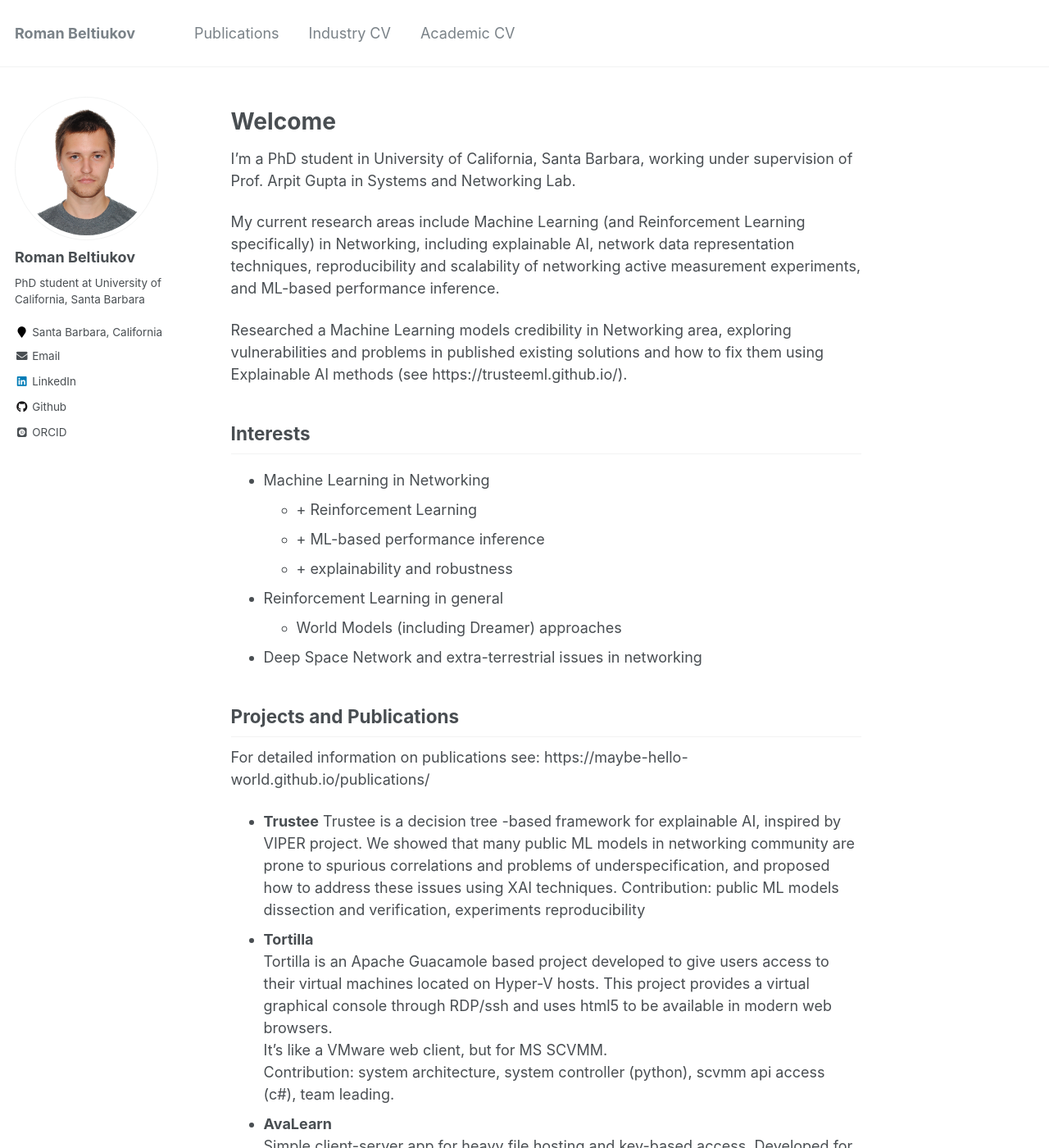
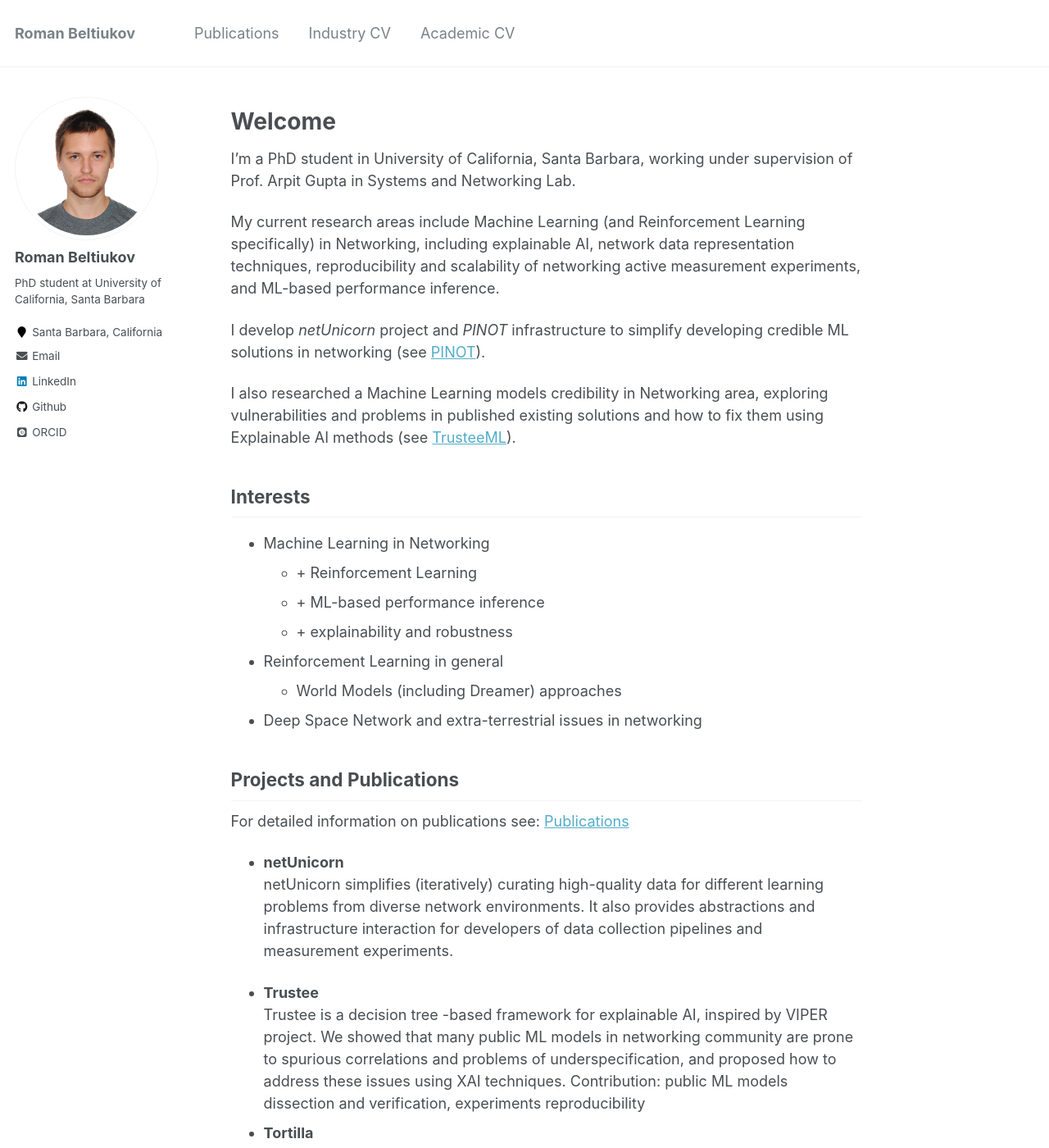
Before and after one commit to maybe-hello-world/maybe-hello-world.github.io, a Jekyll site: the page built from _pages/about.md, in a window 1280 px wide and 1400 px high. Shown: the whole window at 82% size. Built offline with Jekyll 4.4.1, drawn with Linux system fonts in a browser that asks for light colours; some web fonts are replaced.

Commit message:
update index page

```diff
--- a/_pages/about.md
+++ b/_pages/about.md
@@ -14,7 +14,9 @@ I'm a PhD student in University of California, Santa Barbara, working under supe
 
 My current research areas include Machine Learning (and Reinforcement Learning specifically) in Networking, including explainable AI, network data representation techniques, reproducibility and scalability of networking active measurement experiments, and ML-based performance inference.
 
-Researched a Machine Learning models credibility in Networking area, exploring vulnerabilities and problems in published existing solutions and how to fix them using Explainable AI methods (see https://trusteeml.github.io/).
+I develop _netUnicorn_ project and _PINOT_ infrastructure to simplify developing credible ML solutions in networking (see [PINOT](https://pinot.cs.ucsb.edu/)).
+
+I also researched a Machine Learning models credibility in Networking area, exploring vulnerabilities and problems in published existing solutions and how to fix them using Explainable AI methods (see [TrusteeML](https://trusteeml.github.io/)).
 
 
 ## Interests
@@ -28,7 +30,10 @@ Researched a Machine Learning models credibility in Networking area, exploring v
 * Deep Space Network and extra-terrestrial issues in networking
 
 ## Projects and Publications
-For detailed information on publications see: https://maybe-hello-world.github.io/publications/
+For detailed information on publications see: [Publications](https://maybe-hello-world.github.io/publications/)
+
+* **netUnicorn**
+  netUnicorn simplifies (iteratively) curating high-quality data for different learning problems from diverse network environments. It also provides abstractions and infrastructure interaction for developers of data collection pipelines and measurement experiments.
 
 * **Trustee**
   Trustee is a decision tree -based framework for explainable AI, inspired by VIPER project. We showed that many public ML models in networking community are prone to spurious correlations and problems of underspecification, and proposed how to address these issues using XAI techniques.
```
